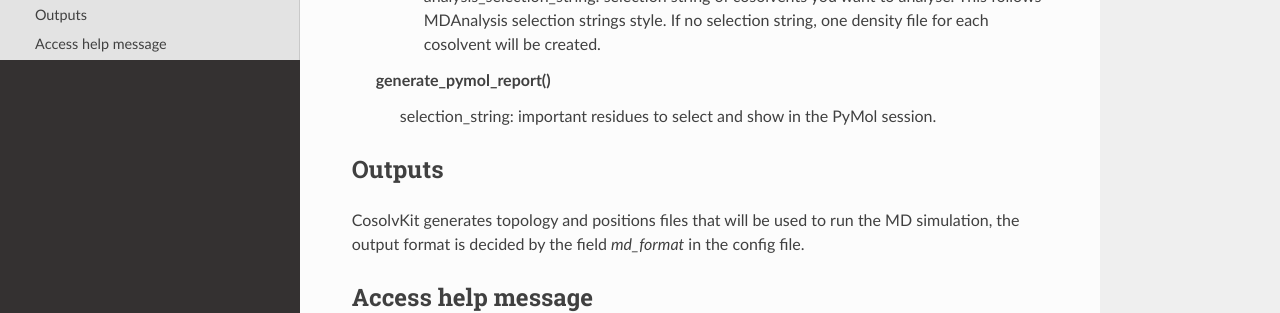
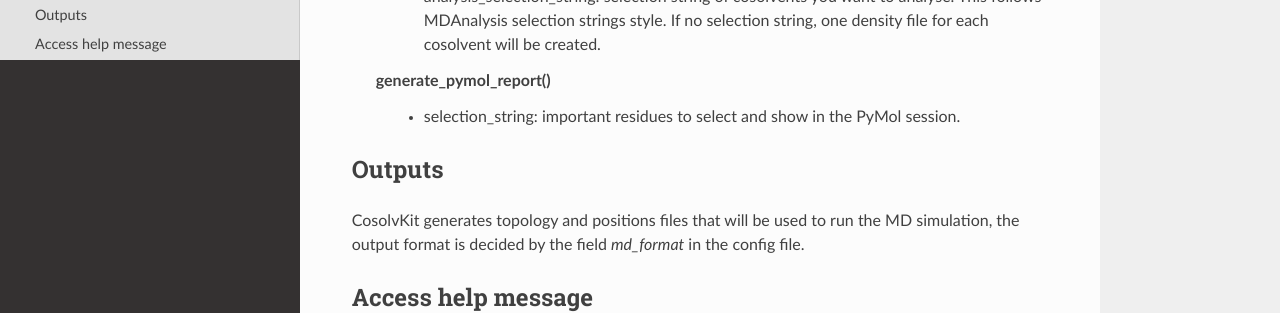
Before and after one commit to forlilab/cosolvkit, a Sphinx documentation site: the page built from docs/source/cmdline.rst, in a window 1280 px wide and 900 px high, scrolled down 1805 px. Shown: the part 331-644 px from the top of the window. Built offline with Sphinx 7.4.7 and the Read the Docs theme 2.0.0, drawn with Linux system fonts in a browser that asks for light colours; pages that are not in the unit, such as notebooks, are missing from menus.

Commit message:
moved images

```diff
--- a/docs/source/cmdline.rst
+++ b/docs/source/cmdline.rst
@@ -146,14 +146,14 @@
         - analysis_selection_string: selection string of cosolvents you want to analyse. This follows MDAnalysis selection strings style. If no selection string, one density file for each cosolvent will be created.
 
     generate_pymol_report()
-        selection_string: important residues to select and show in the PyMol session.
+        - selection_string: important residues to select and show in the PyMol session.
 
-.. figure:: ../img/rdf_BEN_C1x.png
+.. figure:: img/rdf_BEN_C1x.png
    :scale: 50 %
    :alt: RDF plot example
    Example of an RDF plot generated with the post-processing pipeline.
 
-.. figure:: ../img/simulation_statistics.png
+.. figure:: img/simulation_statistics.png
    :scale: 50 %
    :alt: simulation statistics
    Example of a statistics plot generated with the post-processing pipeline.
```
Also changed, not shown: docs/source/img/rdf_BEN_C1x.png (renamed from docs/img/rdf_BEN_C1x.png), docs/source/img/simulation_statistics.png (renamed from docs/img/simulation_statistics.png).
